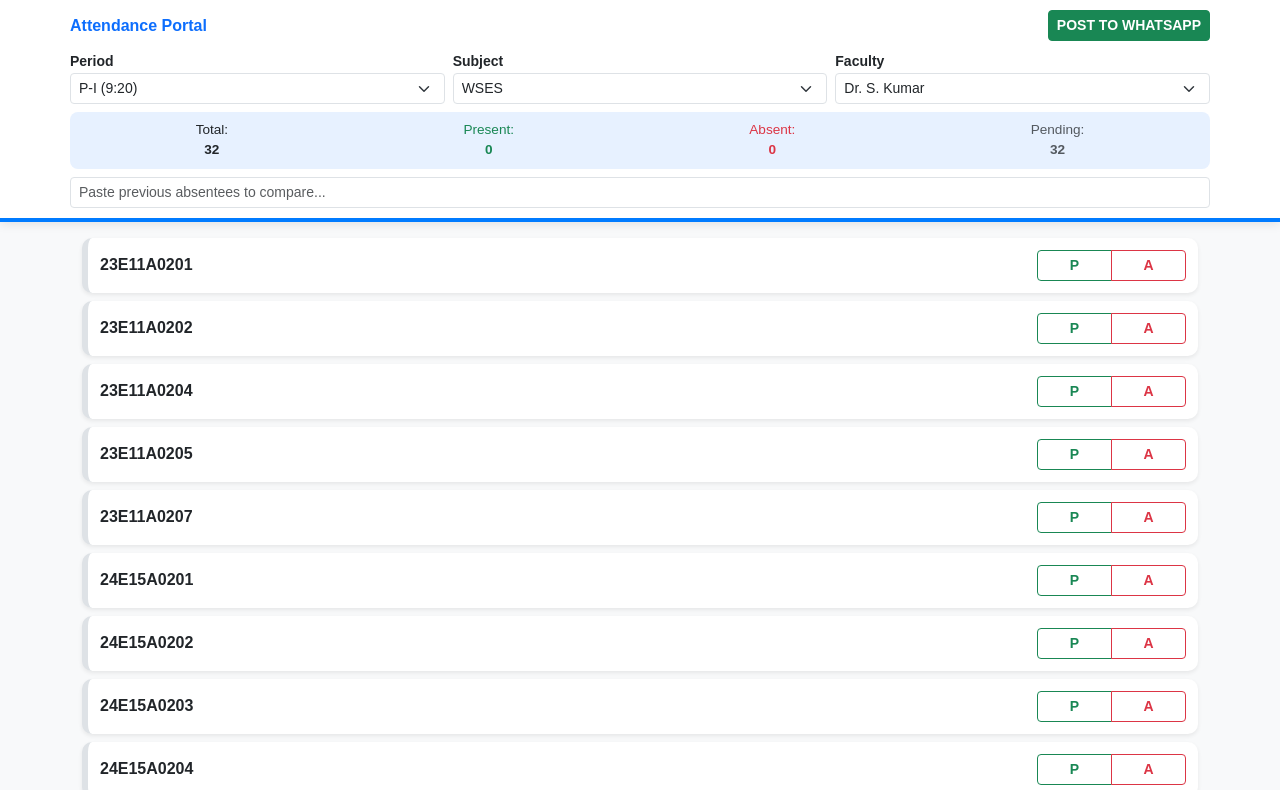
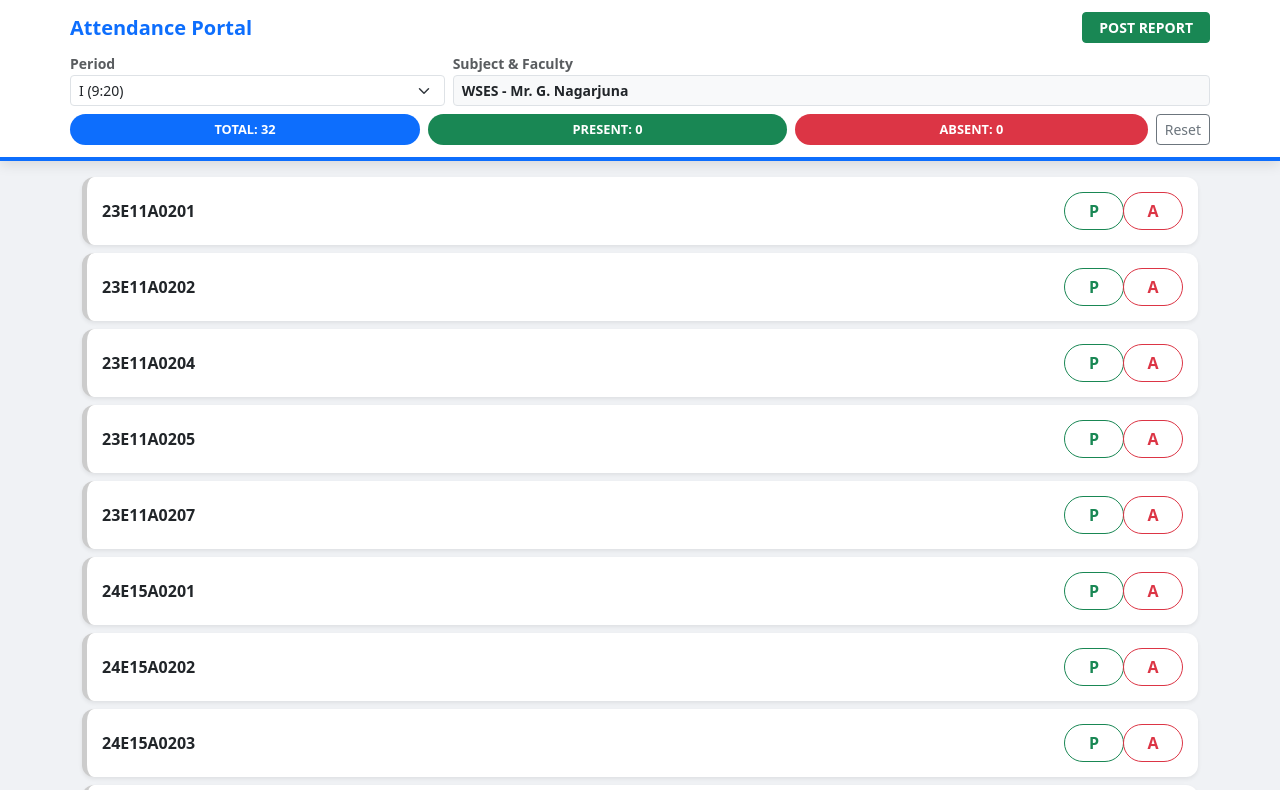
Before and after one commit to gnagarjuna-blip/3rd-year-attendance-auto, a plain HTML site: page index.html in a window 1280 px wide. Shown: the top 790 px of the page. Drawn offline with nearby package versions, Linux system fonts and the light colour scheme.

Commit message:
Update index.html

```diff
--- a/index.html
+++ b/index.html
@@ -2,21 +2,22 @@
 <html lang="en">
 <head>
     <meta charset="UTF-8">
-    <meta name="viewport" content="width=device-width, initial-scale=1.0">
-    <title>College Attendance System</title>
+    <meta name="viewport" content="width=device-width, initial-scale=1.0, maximum-scale=1.0, user-scalable=no">
+    <title>Faculty Attendance App</title>
+
+    <meta name="apple-mobile-web-app-capable" content="yes">
+    <meta name="apple-mobile-web-app-status-bar-style" content="black-translucent">
+    <meta name="mobile-web-app-capable" content="yes">
     <link href="https://cdn.jsdelivr.net/npm/bootstrap@5.3.0/dist/css/bootstrap.min.css" rel="stylesheet">
+
     <style>
-        body { background-color: #f8f9fa; font-family: sans-serif; }
-        .sticky-header { position: sticky; top: 0; background: white; z-index: 1000; border-bottom: 4px solid #007bff; padding: 10px; box-shadow: 0 2px 10px rgba(0,0,0,0.1); }
-        .roll-row { background: white; margin-bottom: 8px; border-radius: 10px; padding: 12px; display: flex; justify-content: space-between; align-items: center; border-left: 6px solid #dee2e6; transition: 0.3s; }
-
-        /* Status Colors */
-        .status-present { border-left-color: #198754 !important; background: #e8f5e9; }
-        .status-absent { border-left-color: #dc3545 !important; background: #fbe9e7; }
-
-        .btn-group-sm .btn { width: 75px; font-weight: bold; }
-        .stats-box { background: #e7f1ff; border-radius: 8px; padding: 8px; font-size: 0.85rem; }
-        .diff-view { background: #fff3cd; border: 1px dashed #ffc107; border-radius: 5px; padding: 8px; margin-top: 10px; font-size: 0.8rem; display: none; }
+        body { background-color: #f0f2f5; -webkit-tap-highlight-color: transparent; }
+        .sticky-header { position: sticky; top: 0; background: white; z-index: 1000; border-bottom: 4px solid #0d6efd; padding: 12px; box-shadow: 0 4px 12px rgba(0,0,0,0.1); }
+        .roll-card { background: white; margin-bottom: 8px; border-radius: 12px; padding: 15px; display: flex; justify-content: space-between; align-items: center; border-left: 5px solid #ccc; transition: 0.2s; }
+        .marked-present { border-left-color: #198754; background: #eefdf5; }
+        .marked-absent { border-left-color: #dc3545; background: #fff5f5; }
+        .stats-badge { font-size: 0.8rem; padding: 6px 12px; border-radius: 50px; font-weight: bold; }
+        .btn-group .btn { width: 60px; font-weight: bold; border-radius: 20px !important; margin-left: 5px; }
     </style>
 </head>
 <body>
@@ -24,55 +25,44 @@
 <div class="sticky-header">
     <div class="container p-0">
         <div class="d-flex justify-content-between align-items-center mb-2">
-            <h6 class="m-0 fw-bold text-primary">Attendance Portal</h6>
-            <button class="btn btn-success btn-sm fw-bold" onclick="sendWhatsApp()">POST TO WHATSAPP</button>
+            <h5 class="mb-0 fw-bold text-primary">Attendance Portal</h5>
+            <button class="btn btn-success btn-sm fw-bold px-3" onclick="sendToWhatsApp()">POST REPORT</button>
         </div>
 
         <div class="row g-2 mb-2">
             <div class="col-4">
-                <label class="small fw-bold">Period</label>
-                <select id="period-select" class="form-select form-select-sm" onchange="syncTimetable()">
-                    <option value="0">P-I (9:20)</option>
-                    <option value="1">P-II (10:10)</option>
-                    <option value="2">P-III (11:10)</option>
-                    <option value="3">P-IV (12:00)</option>
-                    <option value="4">P-V (1:30)</option>
-                    <option value="5">P-VI (2:20)</option>
-                    <option value="6">P-VII (3:10)</option>
+                <label class="small fw-bold text-muted">Period</label>
+                <select id="period-sel" class="form-select form-select-sm" onchange="updateClassInfo()">
+                    <option value="0">I (9:20)</option>
+                    <option value="1">II (10:10)</option>
+                    <option value="2">III (11:10)</option>
+                    <option value="3">IV (12:00)</option>
+                    <option value="4">V (1:30)</option>
+                    <option value="5">VI (2:20)</option>
+                    <option value="6">VII (3:10)</option>
                 </select>
             </div>
-            <div class="col-4">
-                <label class="small fw-bold">Subject</label>
-                <select id="subject-select" class="form-select form-select-sm" onchange="syncFaculty()">
-                    </select>
-            </div>
-            <div class="col-4">
-                <label class="small fw-bold">Faculty</label>
-                <select id="faculty-select" class="form-select form-select-sm">
-                    </select>
+            <div class="col-8">
+                <label class="small fw-bold text-muted">Subject & Faculty</label>
+                <div id="display-info" class="form-control form-control-sm bg-light fw-bold text-truncate">Loading...</div>
             </div>
         </div>
 
-        <div class="stats-box d-flex justify-content-around text-center">
-            <div>Total: <br><b id="cnt-total">32</b></div>
-            <div class="text-success">Present: <br><b id="cnt-pres">0</b></div>
-            <div class="text-danger">Absent: <br><b id="cnt-abs">0</b></div>
-            <div class="text-muted">Pending: <br><b id="cnt-pend">32</b></div>
-        </div>
-
-        <div class="mt-2">
-            <input type="text" id="prev-abs-input" class="form-control form-control-sm" placeholder="Paste previous absentees to compare..." oninput="compareHourly()">
-            <div id="diff-output" class="diff-view"></div>
+        <div class="d-flex gap-2 justify-content-between">
+            <div class="stats-badge bg-primary text-white text-center flex-fill">TOTAL: 32</div>
+            <div class="stats-badge bg-success text-white text-center flex-fill">PRESENT: <span id="p-count">0</span></div>
+            <div class="stats-badge bg-danger text-white text-center flex-fill">ABSENT: <span id="a-count">0</span></div>
+            <button class="btn btn-outline-secondary btn-sm" onclick="resetAll()">Reset</button>
         </div>
     </div>
 </div>
 
 <div class="container mt-3 pb-5">
-    <div id="roll-list-container">
-        </div>
+    <div id="roll-list"></div>
 </div>
 
 <script>
+    // List from image_7c292d.png
     const rollNumbers = [
         "23E11A0201", "23E11A0202", "23E11A0204", "23E11A0205", "23E11A0207",
         "24E15A0201", "24E15A0202", "24E15A0203", "24E15A0204", "24E15A0205",
@@ -83,145 +73,121 @@
         "24E15A0227", "24E15A0228"
     ];
 
-    // Timetable Mapping based on images
-    const timetable = {
-        'MON': ['WSES', 'DSP', 'PSP', 'PSOC', 'FIOT', 'Aptitude', 'Bridge Class'],
-        'TUE': ['PSP', 'WSES', 'FIOT', 'DSP', 'Mini Project', 'Mini Project', 'Bridge Class'],
-        'WED': ['FIOT', 'WSES', 'DSP', 'PSOC', 'Mini Project', 'Mini Project', 'Remedial Class'],
-        'THU': ['PSOC', 'PSP', 'Control Systems Lab', 'Control Systems Lab', 'ES', 'HRT', 'Remedial Class'],
-        'FRI': ['PSOC', 'DSP', 'Digital Signal Processing Lab', 'Digital Signal Processing Lab', 'ES', 'WSES', 'Remedial Class'],
-        'SAT': ['FIOT', 'PSP', 'Power System Lab', 'Power System Lab', 'ES', 'Communication skills', 'Gate Class']
+    // Data from image_8712e6.png (Table + Timetable)
+    const facultyData = {
+        'FIOT': 'Mr. Praburaja Ramasamy',
+        'WSES': 'Mr. G. Nagarjuna',
+        'DSP': 'Mr. Muzammil Mushtaq',
+        'PSP': 'Mrs. K Vani',
+        'PSOC': 'Dr. Praveen Tiwari',
+        'Power System Laboratory': 'Dr. Harsh Wardhan Pandey & Mr. Muzammil Mushtaq',
+        'Control Systems Laboratory': 'Mr. Muzammil Mushtaq',
+        'Digital Signal Processing Laboratory': 'Mr. Muzammil Mushtaq',
+        'Industrial Oriented Mini Project/Internship': 'Dr. Harsh Wardhan Pandey',
+        'ES': 'Mrs. D. Swathi Devi',
+        'Communication skills training': 'Dr. Nandu Parvathy',
+        'Aptitude': 'Training Cell',
+        'Bridge Class': 'Department Coordinator',
+        'Remedial Class': 'Subject Faculty',
+        'HRT': 'Placement Cell',
+        'Gate Class': 'Gate Team'
     };
 
-    // Faculty Mapping (Update these names as per your department)
-    const facultyMap = {
-        'Mini Project': ['Dr. Harsh Wardhan Pandey'],
-        'DSP': ['Prof. Ramu'],
-        'WSES': ['Dr. S. Kumar'],
-        'PSP': ['Prof. Anitha'],
-        'PSOC': ['Dr. V. Rao'],
-        'FIOT': ['Prof. Srinivas'],
-        'Control Systems Lab': ['Lab Team'],
-        'Digital Signal Processing Lab': ['Lab Team'],
-        'Power System Lab': ['Lab Team'],
-        'Aptitude': ['Training Cell'],
-        'Bridge Class': ['Bridge Coordinator'],
-        'Remedial Class': ['Subject Faculty'],
-        'ES': ['Prof. Lakshmi'],
-        'HRT': ['Prof. Kiran'],
-        'Communication skills': ['English Dept'],
-        'Gate Class': ['Gate Coordinator']
+    const schedule = {
+        'MON': ['WSES', 'DSP', 'PSP', 'PSOC', 'FIOT', 'Aptitude', 'Bridge Class'],
+        'TUE': ['PSP', 'WSES', 'FIOT', 'DSP', 'Industrial Oriented Mini Project/Internship', 'Industrial Oriented Mini Project/Internship', 'Bridge Class'],
+        'WED': ['FIOT', 'WSES', 'DSP', 'PSOC', 'Industrial Oriented Mini Project/Internship', 'Industrial Oriented Mini Project/Internship', 'Remedial Class'],
+        'THU': ['PSOC', 'PSP', 'Control Systems Laboratory', 'Control Systems Laboratory', 'ES', 'HRT', 'Remedial Class'],
+        'FRI': ['PSOC', 'DSP', 'Digital Signal Processing Laboratory', 'Digital Signal Processing Laboratory', 'ES', 'WSES', 'Remedial Class'],
+        'SAT': ['FIOT', 'PSP', 'Power System Laboratory', 'Power System Laboratory', 'ES', 'Communication skills training', 'Gate Class']
     };
 
-    let attendanceData = {}; // Stores roll: 'P' or 'A'
+    let attendance = {};
 
     function init() {
-        // Load All Subjects into dropdown once
-        const subSelect = document.getElementById('subject-select');
-        const allSubs = [...new Set(Object.values(timetable).flat())];
-        allSubs.forEach(s => subSelect.innerHTML += `<option value="${s}">${s}</option>`);
-
-        // Load Roll Numbers
-        const container = document.getElementById('roll-list-container');
+        const listDiv = document.getElementById('roll-list');
         rollNumbers.forEach(roll => {
             const div = document.createElement('div');
-            div.className = 'roll-row shadow-sm';
-            div.id = `row-${roll}`;
+            div.className = 'roll-card shadow-sm';
+            div.id = `card-${roll}`;
             div.innerHTML = `
-                <span class="fw-bold">${roll}</span>
-                <div class="btn-group btn-group-sm">
-                    <button class="btn btn-outline-success" onclick="mark('${roll}', 'P')">P</button>
-                    <button class="btn btn-outline-danger" onclick="mark('${roll}', 'A')">A</button>
+                <span class="fw-bold text-dark">${roll}</span>
+                <div class="btn-group">
+                    <button class="btn btn-outline-success" onclick="mark('${roll}','P')">P</button>
+                    <button class="btn btn-outline-danger" onclick="mark('${roll}','A')">A</button>
                 </div>
             `;
-            container.appendChild(div);
+            listDiv.appendChild(div);
         });
-        syncTimetable();
+        updateClassInfo();
     }
 
-    function syncTimetable() {
-        const day = ['SUN','MON','TUE','WED','THU','FRI','SAT'][new Date().getDay()];
-        const pIdx = document.getElementById('period-select').value;
-        const sub = (timetable[day]) ? timetable[day][pIdx] : "Extra Class";
-
-        document.getElementById('subject-select').value = sub;
-        syncFaculty();
-    }
-
-    function syncFaculty() {
-        const sub = document.getElementById('subject-select').value;
-        const facSelect = document.getElementById('faculty-select');
-        facSelect.innerHTML = "";
-
-        const facultyList = facultyMap[sub] || ["General Faculty"];
-        facultyList.forEach(f => facSelect.innerHTML += `<option value="${f}">${f}</option>`);
+    function updateClassInfo() {
+        const days = ['SUN','MON','TUE','WED','THU','FRI','SAT'];
+        const day = days[new Date().getDay()];
+        const idx = document.getElementById('period-sel').value;
+        const sub = (schedule[day]) ? schedule[day][idx] : "No Class";
+        const fac = facultyData[sub] || "Assigned Faculty";
+        document.getElementById('display-info').innerText = `${sub} - ${fac}`;
     }
 
     function mark(roll, status) {
-        attendanceData[roll] = status;
-        const row = document.getElementById(`row-${roll}`);
-        const buttons = row.querySelectorAll('button');
+        attendance[roll] = status;
+        const card = document.getElementById(`card-${roll}`);
+        const buttons = card.querySelectorAll('button');
 
-        row.classList.remove('status-present', 'status-absent');
+        card.classList.remove('marked-present', 'marked-absent');
         buttons[0].className = 'btn btn-outline-success';
         buttons[1].className = 'btn btn-outline-danger';
 
         if(status === 'P') {
-            row.classList.add('status-present');
-            buttons[0].className = 'btn btn-success';
+            card.classList.add('marked-present');
+            buttons[0].className = 'btn btn-success shadow-sm';
         } else {
-            row.classList.add('status-absent');
-            buttons[1].className = 'btn btn-danger';
+            card.classList.add('marked-absent');
+            buttons[1].className = 'btn btn-danger shadow-sm';
         }
-        updateCounters();
-        compareHourly();
+        updateStats();
     }
 
-    function updateCounters() {
-        const vals = Object.values(attendanceData);
-        const pCount = vals.filter(v => v === 'P').length;
-        const aCount = vals.filter(v => v === 'A').length;
+    function updateStats() {
+        const values = Object.values(attendance);
+        const aCount = values.filter(v => v === 'A').length;
+        const pCount = values.filter(v => v === 'P').length;
 
-        document.getElementById('cnt-pres').innerText = pCount;
-        document.getElementById('cnt-abs').innerText = aCount;
-        document.getElementById('cnt-pend').innerText = rollNumbers.length - (pCount + aCount);
+        document.getElementById('a-count').innerText = aCount;
+        document.getElementById('p-count').innerText = pCount;
     }
 
-    function compareHourly() {
-        const input = document.getElementById('prev-abs-input').value;
-        const output = document.getElementById('diff-output');
-        if(!input) { output.style.display = "none"; return; }
-
-        const prevList = input.split(/[ ,]+/).filter(x => x.trim().length > 0);
-        const currentAbs = Object.keys(attendanceData).filter(k => attendanceData[k] === 'A');
-
-        const newlyAbsent = currentAbs.filter(x => !prevList.includes(x));
-        const nowPresent = prevList.filter(x => attendanceData[x] === 'P');
-
-        output.style.display = "block";
-        output.innerHTML = `<b>Comparison:</b><br>` +
-            (newlyAbsent.length ? `❌ New Absentees: ${newlyAbsent.join(", ")}<br>` : "") +
-            (nowPresent.length ? `✅ Now Present: ${nowPresent.join(", ")}` : "");
+    function resetAll() {
+        if(confirm("Start new attendance?")) {
+            attendance = {};
+            document.querySelectorAll('.roll-card').forEach(c => c.className = 'roll-card shadow-sm');
+            document.querySelectorAll('.btn-group button').forEach(b => {
+                b.className = b.innerText === 'P' ? 'btn btn-outline-success' : 'btn btn-outline-danger';
+            });
+            updateStats();
+        }
     }
 
-    function sendWhatsApp() {
-        const pLabel = document.getElementById('period-select').options[document.getElementById('period-select').selectedIndex].text;
-        const sub = document.getElementById('subject-select').value;
-        const fac = document.getElementById('faculty-select').value;
-        const absList = Object.keys(attendanceData).filter(k => attendanceData[k] === 'A').sort().join(", ") || "NIL";
+    function sendToWhatsApp() {
+        const info = document.getElementById('display-info').innerText;
+        const period = document.getElementById('period-sel').options[document.getElementById('period-sel').selectedIndex].text;
+        const absList = Object.keys(attendance).filter(k => attendance[k] === 'A').sort().join(", ") || "NIL";
+        const pCount = document.getElementById('p-count').innerText;
+        const aCount = document.getElementById('a-count').innerText;
 
-        const msg = `*📌 ATTENDANCE REPORT (G.NAGARJUNA_Class Incharge)*\n` +
-                    `*Period:* ${pLabel}\n` +
-                    `*Subject:* ${sub}\n` +
-                    `*Faculty:* ${fac}\n` +
-                    `--------------------------\n` +
-                    `*✅ Present:* ${document.getElementById('cnt-pres').innerText}\n` +
-                    `*❌ Absentees:* ${document.getElementById('cnt-abs').innerText}\n` +
-                    `--------------------------\n` +
-                    `*Roll Nos (Absentees):*\n${absList}\n` +
-                    `--------------------------`;
+        const message = `*📊 ATTENDANCE REPORT(G.NAGARJUNA_CLASS INCHARGE)*\n` +
+                        `*Period:* ${period}\n` +
+                        `*Class Info:* ${info}\n` +
+                        `--------------------------\n` +
+                        `*✅ Total Present:* ${pCount}\n` +
+                        `*❌ Total Absent:* ${aCount}\n` +
+                        `--------------------------\n` +
+                        `*Absentees Roll Nos:*\n${absList}\n` +
+                        `--------------------------`;
 
-        window.open(`https://wa.me/?text=${encodeURIComponent(msg)}`, '_blank');
+        window.open(`https://wa.me/?text=${encodeURIComponent(message)}`, '_blank');
     }
 
     init();
```
